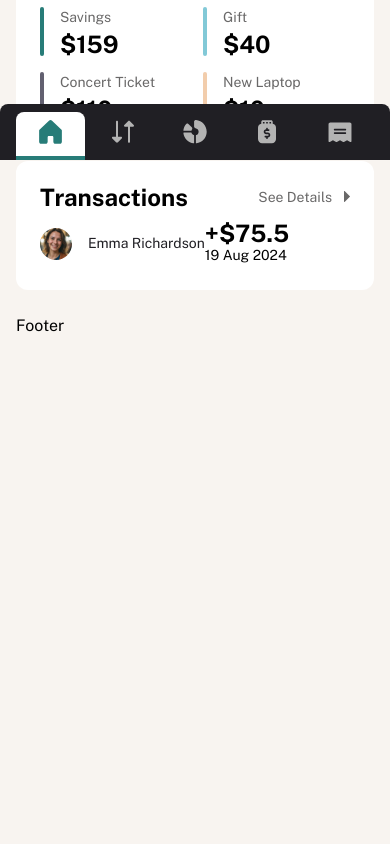
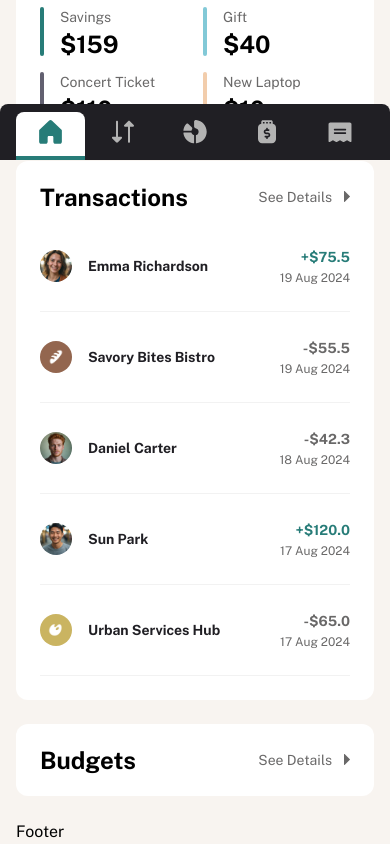
Before and after one commit to Arteque/financeapp0425, a React (Vite) app: page / in a window 390 px wide. Shown: the part 684-1528 px from the top of the page. Before the commit the page ends 1022 px from the top, so only its background shows below. Built offline with nearby package versions, Linux system fonts and the light colour scheme.

Commit message:
Transactions Start Section Mobile Data

```diff
--- /dev/null
+++ b/src/Components/Avatar/Avatar.jsx
@@ -0,0 +1,16 @@
+import Class from "./Avatar.module.scss";
+
+const Avatar = ({ w, h,  src, alt, props }) => {
+  return (
+    <img
+      className={Class.avatar}
+      width={w ? w : "32"}
+      height={h ? h : "32"}
+      src={src ? src : "/avatars/AvatarDefault.svg"}
+      alt={alt}
+      {...props}
+    />
+  );
+};
+
+export default Avatar;
--- /dev/null
+++ b/src/Components/Avatar/Avatar.module.scss
@@ -0,0 +1,4 @@
+.avatar{
+    overflow: hidden;
+    border-radius: 50%;
+}
--- a/src/Components/Layouts/Flex.jsx
+++ b/src/Components/Layouts/Flex.jsx
@@ -1,4 +1,4 @@
-const Flex = ({ children, direction, between, itemsCenter, gap, props }) => {
+const Flex = ({ children, direction, between, itemsCenter, gap, width,margin, props }) => {
   return (
     <div
       style={{
@@ -6,7 +6,9 @@ const Flex = ({ children, direction, between, itemsCenter, gap, props }) => {
         flexFlow: direction ? direction : null,
         justifyContent: between ? between : null,
         alignItems: itemsCenter ? itemsCenter : null,
+        width: width ? width : null,
         gap: gap ? gap : null,
+        margin: margin ? margin : null,
       }}
       {...props}
     >
--- a/src/Pages/Dashboard/Start.jsx
+++ b/src/Pages/Dashboard/Start.jsx
@@ -1,14 +1,27 @@
+//React imports
+import { useEffect, useState } from "react";
 import { Link } from "react-router-dom";
+
+//Components
 import ContentContainer from "../../Components/ContentContainer/ContentContainer";
 import Flex from "../../Components/Layouts/Flex";
 import MainTitle from "../../Components/PageTitle/MainTitle";
 import MidTitle from "../../Components/PageTitle/MidTitle";
 import PageTitle from "../../Components/PageTitle/PageTitle";
 import SmallTitle from "../../Components/PageTitle/SmallTitle";
+import Avatar from "../../Components/Avatar/Avatar";
 
+//Utilities
 import Currency from "../../Services/Currency";
+import DateFormater from "../../Services/DateFormater";
+
+//Test Data. The real data will be fetched from the API
+import Data from "../../API/data.json";
 
 const Start = () => {
+  const transactions = Data.transactions;
+  const transactionsMax = 4;
+
   return (
     <>
       <MainTitle>Overview</MainTitle>
@@ -151,7 +164,12 @@ const Start = () => {
         style={{ marginBlockEnd: "24px" }}
       >
         <ContentContainer>
-          <Flex between="space-between" itemsCenter="center">
+          {/* Transactions Header Data */}
+          <Flex
+            className="Start__transactions__header"
+            between="space-between"
+            itemsCenter="center"
+          >
             <MidTitle>Transactions</MidTitle>
             <SmallTitle>
               <Link
@@ -165,45 +183,111 @@ const Start = () => {
               </Link>
             </SmallTitle>
           </Flex>
-          <Flex direction="row" between={"space-between"} itemsCenter={"center"}>
+          {/* Transaction list START */}
+          <Flex
+            direction="column"
+            between={"space-between"}
+            itemsCenter={"center"}
+          >
+            {transactions &&
+              transactions.length > 0 &&
+              transactions.map(
+                ({ avatar, name, category, date, amount, recurring }, index) =>
+                  index <= transactionsMax && (
+                    <div
+                      key={index}
+                      className="transactions_item_container"
+                      style={{
+                        width: "100%",
+                        paddingBlock: "24px",
+                        borderBlockEnd: "1px solid var(--clr-grey-100)",
+                      }}
+                      data-recurring={recurring}
+                    >
                       <Flex
                         direction={"row"}
                         between={"space-between"}
                         itemsCenter={"center"}
+                        width={"100%"}
                       >
-              <Flex direction={"row"} gap={"16px"} itemsCenter={"center"}>
-                <img
-                  src="/avatars/emma-richardson.jpg"
-                  alt="Emma Richardson"
-                  style={{
-                    width: "32px",
-                    aspectRatio: 1,
-                    overflow: "hidden",
-                    borderRadius: "50%",
-                  }}
-                />
-                <SmallTitle
-                  className={"txt-grey-400"}
-                  style={{ fontWeight: "bold" }}
+                        <Flex
+                          direction={"row"}
+                          gap={"16px"}
+                          itemsCenter={"center"}
                         >
-                  Emma Richardson
+                          <Avatar src={"/avatars/" + avatar} alt={name} />
+
+                          <SmallTitle className={"txt-grey-400"}>
+                            <b>{name}</b>
                           </SmallTitle>
                         </Flex>
 
-              <Flex direction={"column"} gap={"8"}>
-                <MidTitle
-                  className={75.5 >= 0 ? `txt-second-green` : `txt-grey-300`}
+                        <ul
+                          className="transactions__amount_date"
+                          style={{ textAlign: "right" }}
                         >
-                  {75.5 >= 0
-                    ? `+${Currency(75.5, true)}`
-                    : `-${Currency(75.5)}`}
-                </MidTitle>
+                          <li
+                            className={
+                              `${amount}` >= 0
+                                ? ` txt-second-green`
+                                : ` txt-grey-300`
+                            }
+                          >
+                            <b
+                              style={{
+                                fontSize: "14px",
+                                fontWeight: "700",
+                                lineHeight: "150%",
+                              }}
+                            >
+                              {amount >= 0 && `+`}
+                              {Currency(amount, true)}
+                            </b>
+                          </li>
+                          <li
+                            className={" txt-grey-300"}
+                            style={{
+                              fontSize: "12px",
+                              fontWeight: "normal",
+                              lineHeight: "150%",
+                            }}
+                          >
+                            {DateFormater(date)}
+                          </li>
+                        </ul>
+                      </Flex>
+                    </div>
+                  )
+              )}
+          </Flex>
+          {/* Transaction list END */}
+        </ContentContainer>
+      </section>
+
+      <section className="buddgets_section" style={{ marginBlockEnd: "24px" }}>
+        <ContentContainer>
+          {/* Budgets Header Data */}
+          <Flex
+            className="Start__transactions__header"
+            between="space-between"
+            itemsCenter="center"
+          >
+            <MidTitle>Budgets</MidTitle>
             <SmallTitle>
-                  19 Aug 2024
+              <Link
+                to="/budgets"
+                style={{ display: "flex", alignItems: "center", gap: "12px" }}
+              >
+                <span className="text txt-grey-300">See Details</span>
+                <span className="icon">
+                  <img src="/icon-caret-right.svg" alt="See Details Arrow" />
+                </span>
+              </Link>
             </SmallTitle>
           </Flex>
-            </Flex>
-          </Flex>
+          {/* Budgets Data Start*/}
+
+          {/* Budgets Data End*/}
         </ContentContainer>
       </section>
     </>
--- /dev/null
+++ b/src/Services/DateFormater.js
@@ -0,0 +1,17 @@
+const DateFormater = (data) => {
+    const d = new Date(data)
+    const cutomDate = {
+        d: d.toLocaleDateString('en-US', {
+            day: '2-digit'
+        }),
+        m: d.toLocaleDateString('en-US', {
+            month: 'short'
+        }),
+        y: d.toLocaleDateString('en-US', {
+            year: 'numeric'
+        }),
+    }
+
+    return `${cutomDate.d} ${cutomDate.m} ${cutomDate.y}`
+}
+export default DateFormater
```
Also changed, not shown: public/avatars/AvatarDefault.svg (added). Lines whose indentation alone changed are shown as unchanged.
